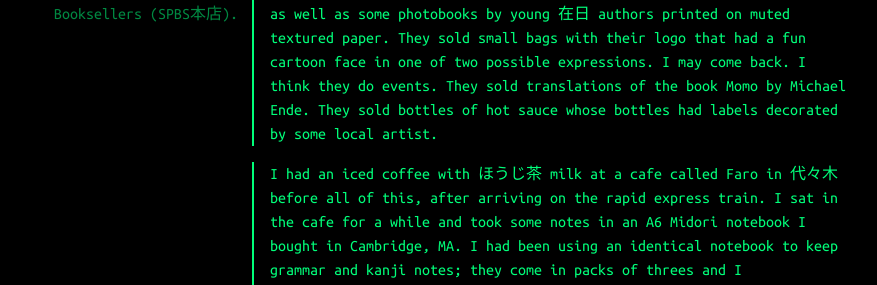
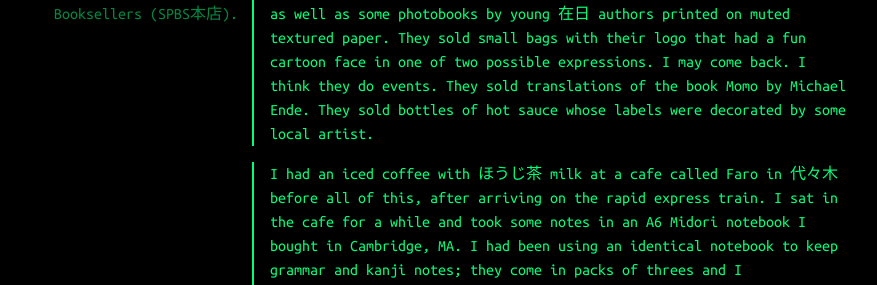
Before and after one commit to white-noise/white-noise.github.io, a Jekyll site: the page built from _posts/2022-08-21-quiet.md, in a window 1280 px wide. Shown: the part 692-977 px from the top of the page, without its empty margins (212-1089 px from the left). Built offline with Jekyll 4.4.1, drawn with Linux system fonts in a browser that asks for light colours; some of the changed text lies outside the part shown.

Commit message:
update notes.

```diff
--- a/_posts/2022-08-21-quiet.md
+++ b/_posts/2022-08-21-quiet.md
@@ -10,7 +10,7 @@ preview: "There is a small bookstore in 下北沢 on the second floor of a trian
 ---
 The small flat paper package, about the size of my palm, contains a mesh packet of ground coffee that unfolds to sit on top of the small porcelain cup I bought at Aeon. The instructions say that for the best flavor I should use water that has been made as hot as possible, and while I don't know if this is correct, the added danger makes the experience more memorable. Hot water splashes onto my hand when I pour. The wet grounds puff up, darken, and sink back into the mesh packet. There is a strong and pleasant odor.
 
-I bought the packet yesterday at a small and very hip coffee stand on a street parallel to the main road between 渋谷 and 代々木. This side road was itself parallel to the major train route between where I live and the center of 東京. Beside the rails was another narrower footpath that had views of all the gated ground-level crossings whose lever arms rose and fell every ten minutes or so. The neighborhood is known for its small hills and lush trees. The overhanging clouds and humidity made everything low-contrast and flat and beautiful. To the north-east the tops of the trees of 明治神宮 were visible also. Along the road I stopped at a small publishing house that I had visited five years before ~~Shibuya Publishing and Booksellers (SPBS本店).~~ which had a translated copy of the graphic novel "Sabrina" by Drnaso as well as some photobooks by young 在日 authors printed on muted textured paper. They sold small bags with their logo that had a fun cartoon face in one of two possible expressions. I may come back. I think they do events. They sold translations of the book Momo by Michael Ende. They sold bottles of hot sauce whose bottles had labels decorated by some local artist.
+I bought the packet yesterday at a small and very hip coffee stand on a street parallel to the main road between 渋谷 and 代々木. This side road was itself parallel to the major train route between where I live and the center of 東京. Beside the rails was another narrower footpath that had views of all the gated ground-level crossings whose lever arms rose and fell every ten minutes or so. The neighborhood is known for its small hills and lush trees. The overhanging clouds and humidity made everything low-contrast and flat and beautiful. To the north-east the tops of the trees of 明治神宮 were visible also. Along the road I stopped at a small publishing house that I had visited five years before ~~Shibuya Publishing and Booksellers (SPBS本店).~~ which had a translated copy of the graphic novel "Sabrina" by Drnaso as well as some photobooks by young 在日 authors printed on muted textured paper. They sold small bags with their logo that had a fun cartoon face in one of two possible expressions. I may come back. I think they do events. They sold translations of the book Momo by Michael Ende. They sold bottles of hot sauce whose labels  were decorated by some local artist.
 
 I had an iced coffee with ほうじ茶 milk at a cafe called Faro in 代々木 before all of this, after arriving on the rapid express train. I sat in the cafe for a while and took some notes in an A6 Midori notebook I bought in Cambridge, MA. I had been using an identical notebook to keep grammar and kanji notes; they come in packs of threes and I differentiate them with colored tape along their spine. I started to feel bad when the cafe began to fill up, closer to noon. Most of the customers were pairs of young women, and were there for the 'unique sandwiches' that the cafe offered, which appeared to be its major selling point and specialty, and were indeed very neat and gourmet in appearance, though I didn't order one. My iced coffee was served in a copper mug, and the water served along with it, in a low featureless round glass, was florally essenced. The balance of flavors was nice; bitter enough to suffice as a morning drink. Its bobbing ice cubes were large, transparent, and dolorous.
 
```
Also changed, not shown: _posts/2022-10-30-jackothelantern.md (+1 -1 lines).
